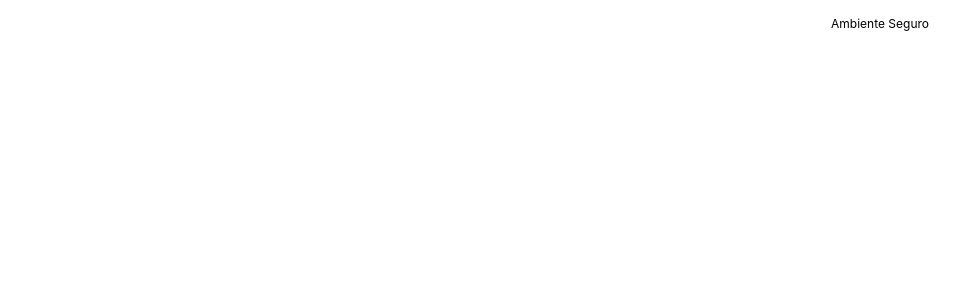
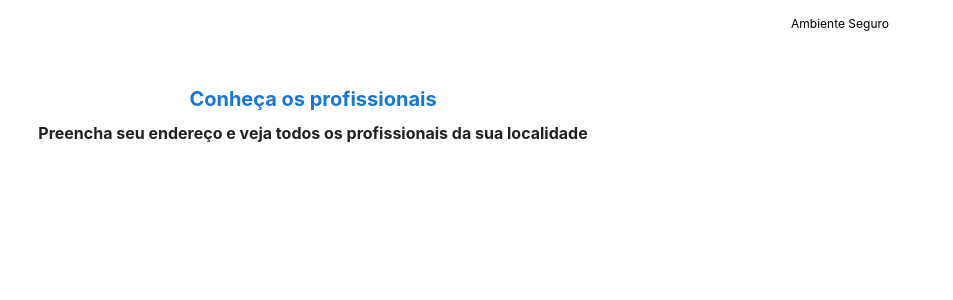
Before and after one commit to diegovinci/ediaristas, a Next.js app in the folder frontend/: page / in a window 1280 px wide. Shown: the top 300 px of the page, without its empty margins (327-1280 px from the left). Built offline with nearby package versions, Linux system fonts and the light colour scheme.

Commit message:
feat: add PageTitle components

```diff
--- a/frontend/src/pages/index.tsx
+++ b/frontend/src/pages/index.tsx
@@ -1,10 +1,15 @@
 import Head from 'next/head';
 import SafeEnvironment from 'ui/components/feedback/SafeEnvironment/SafeEnvironment'
+import PageTitle from 'ui/components/data-display/PageTitle/PageTitle'
 
 export default function Home() {
   return (
     <div>
       <SafeEnvironment />
+      <PageTitle
+        title={'Conheça os profissionais'}
+        subtitle={'Preencha seu endereço e veja todos os profissionais da sua localidade'}
+      />
     </div>
   );
 }
--- /dev/null
+++ b/frontend/src/ui/components/data-display/PageTitle/PageTitle.style.tsx
@@ -0,0 +1,27 @@
+import { experimentalStyled as styled } from '@material-ui/core/styles';
+
+export const PageTitleContainer = styled('div')`
+  margin: ${({ theme }) => theme.spacing(5) + ' ' + 0};
+  text-align: center;
+`;
+
+export const PageTitleStyled = styled('h2')`
+  margin: 0;
+  color: ${({ theme }) => theme.palette.primary.main};
+  font-size: ${({ theme }) => theme.typography.h6.fontSize};
+
+  ${({ theme }) => theme.breakpoints.down('md')} {
+    font-weight: ${({ theme }) => theme.typography.body1.fontSize};
+  }
+`;
+
+export const PageSubtitleStyled = styled('h3')`
+  margin: ${({ theme }) => theme.spacing(1.5) + ' ' + 0};
+  color: ${({ theme }) => theme.palette.text.primary};
+  font-size: ${({ theme }) => theme.typography.body1.fontSize};
+  font-weight: normal
+
+    ${({ theme }) => theme.breakpoints.down('md')} {
+    front-size: ${({ theme }) => theme.typography.body2.fontSize}
+  }
+`;
--- /dev/null
+++ b/frontend/src/ui/components/data-display/PageTitle/PageTitle.tsx
@@ -0,0 +1,18 @@
+import React from 'react';
+import { PageTitleContainer, PageTitleStyled, PageSubtitleStyled } from './PageTitle.style';
+
+interface PageTitleProps {
+  title: string;
+  subtitle?: string | JSX.Element;
+}
+
+const PageTitle: React.FC<PageTitleProps> = (props) => {
+  return (
+    <PageTitleContainer>
+      <PageTitleStyled>{props.title}</PageTitleStyled>
+      <PageSubtitleStyled>{props.subtitle}</PageSubtitleStyled>
+    </PageTitleContainer>
+  );
+}
+
+export default PageTitle;
```
